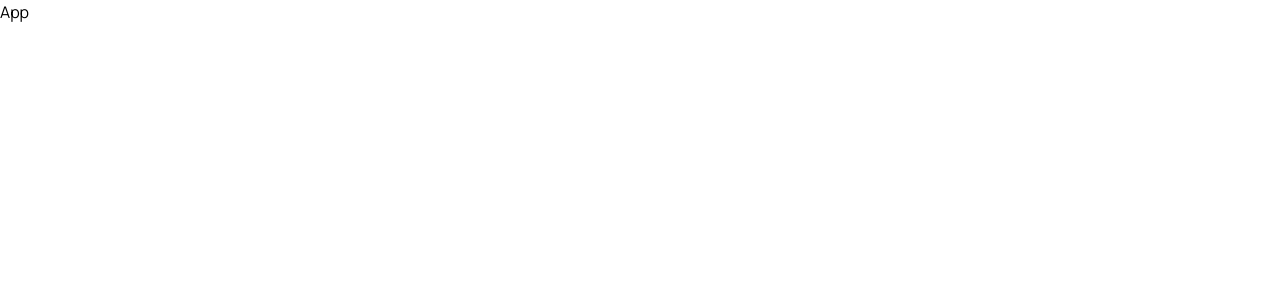
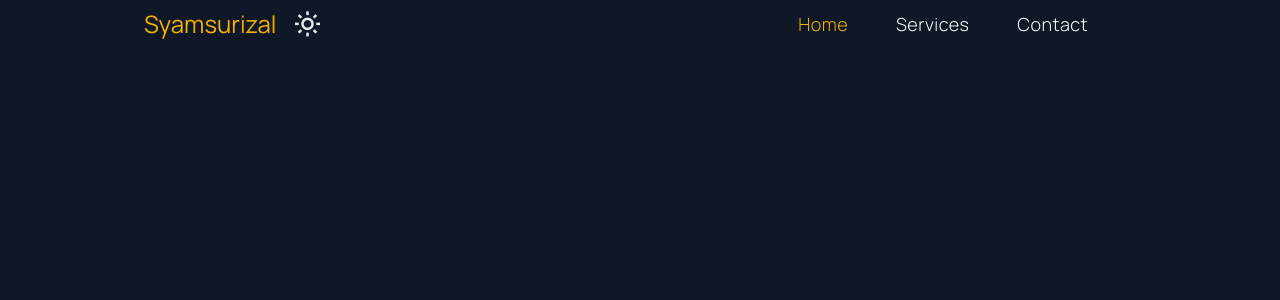
Before and after one commit to syarizx-30/portfolioWebsite, a React (Vite) app in the folder portfolio-website/: page / in a window 1280 px wide. Shown: the top 300 px of the page. Built offline with nearby package versions, Linux system fonts and the light colour scheme.

Commit message:
Building the Navbar & Setting Up the Hero Section

```diff
--- a/portfolio-website/src/App.jsx
+++ b/portfolio-website/src/App.jsx
@@ -1,9 +1,10 @@
 import React from 'react'
+import Hero from './components/Hero'
 
 const App = () => {
   return (
-    <div>
-      App
+    <div className="min-h-screen bg-gray-900">
+      <Hero />
     </div>
   )
 }
--- /dev/null
+++ b/portfolio-website/src/components/Hero.jsx
@@ -0,0 +1,12 @@
+import React from 'react'
+import Navbar from './Navbar'
+
+const Hero = () => {
+  return (
+    <div className="w-full h-screen">
+      <Navbar />
+    </div>
+  )
+}
+
+export default Hero
--- /dev/null
+++ b/portfolio-website/src/components/Navbar.jsx
@@ -0,0 +1,30 @@
+import React from 'react'
+
+const Navbar = () => {
+  return (
+    <div className="w-full md:h-12 sm:h-14 h-18 flex justify-between items-center xl:px-36 lg:px-24 md:px-12 sm:px-6 px-4 fixed top-0 bg-gray-900">
+      <div className="flex items-center sm:gap-x-4 gap-x-2">
+        <a href="#" className="md:text-2xl sm:text-lg text-yellow-500">
+            Syamsurizal
+        </a>
+        <i className="bx bx-sun md:text-3xl sm:text-2xl text-xl text-gray-200 cursor-pointer"></i>
+      </div>
+      <div>
+        <a href="#" className="group lg:text-lg md:text-base text-sm font-light text-yellow-500 lg:mr-12 mr-8 tracking-wide relative">
+            Home
+            <span className="absolute -bottom-1 left-0 w-full h-[1px] bg-yellow-500 transform scale-x-0 group-hover:scale-x-100 group-hover:origin-left origin-right transition duration-300"></span>
+        </a>
+        <a href="#" className="group lg:text-lg md:text-base text-sm font-light text-white lg:mr-12 mr-8 tracking-wide relative">
+            Services
+            <span className="absolute -bottom-1 left-0 w-full h-[1px] bg-white transform scale-x-0 group-hover:scale-x-100 group-hover:origin-left origin-right transition duration-300"></span>
+        </a>
+        <a href="#" className="group lg:text-lg md:text-base text-sm font-light text-white lg:mr-12 mr-8 tracking-wide relative">
+            Contact
+            <span className="absolute -bottom-1 left-0 w-full h-[1px] bg-white transform scale-x-0 group-hover:scale-x-100 group-hover:origin-left origin-right transition duration-300"></span>
+        </a>
+      </div>
+    </div>
+  )
+}
+
+export default Navbar
```
